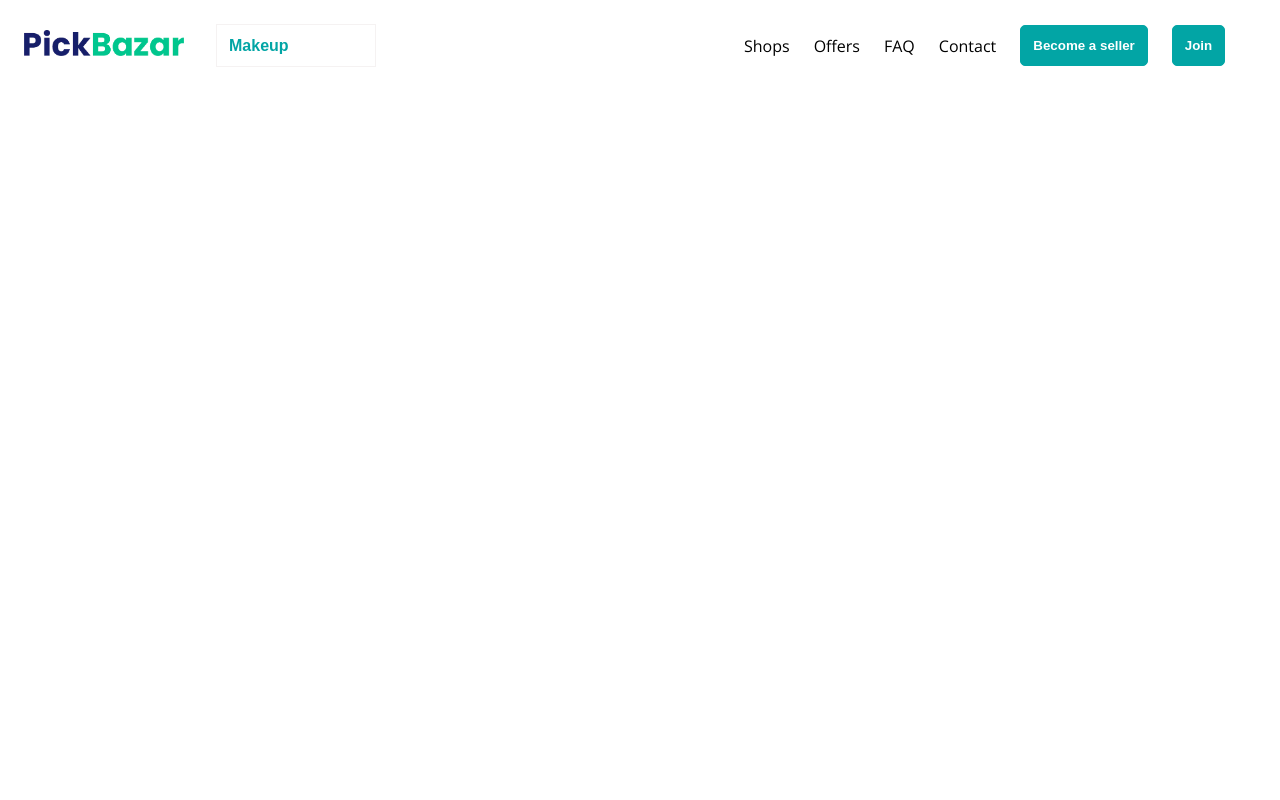
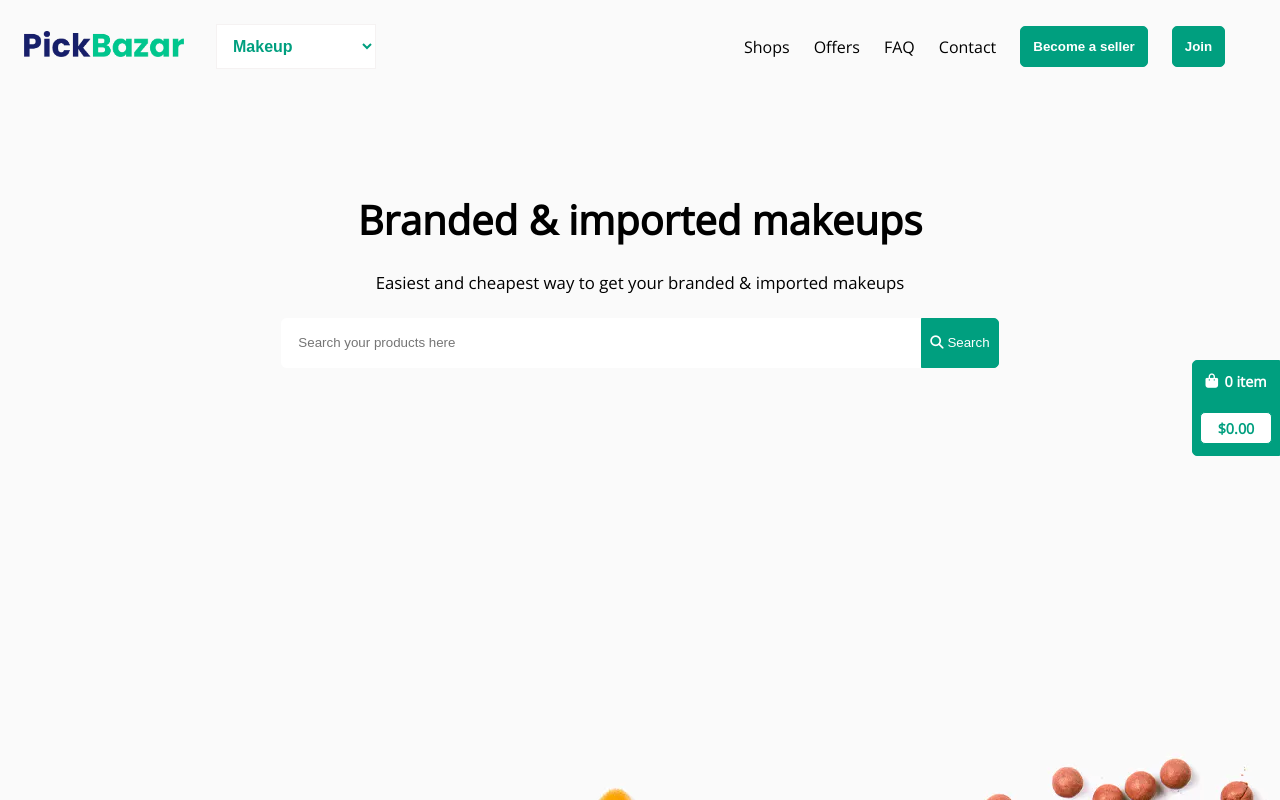
Before and after one commit to balavignesh111/pick-bazar, a plain HTML site: page index.html in a window 1280 px wide. Drawn offline with nearby package versions, Linux system fonts and the light colour scheme.

Commit message:
legend of header part is done

```diff
--- a/index.html
+++ b/index.html
@@ -3,20 +3,20 @@
 <head>
   <meta charset="UTF-8">
   <meta name="viewport" content="width=device-width, initial-scale=1.0">
-  <title>pick bazar</title>
+  <title>pickbazar</title>
   <link rel="stylesheet" href="style.css">
   <link rel="stylesheet" href="https://cdnjs.cloudflare.com/ajax/libs/font-awesome/6.4.0/css/all.min.css" integrity="sha512-iecdLmaskl7CVkqkXNQ/ZH/XLlvWZOJyj7Yy7tcenmpD1ypASozpmT/E0iPtmFIB46ZmdtAc9eNBvH0H/ZpiBw==" crossorigin="anonymous" referrerpolicy="no-referrer" />
 </head>
 <body>
   <header class="header">
-    <div class="header-left">
+    <navbar class="navbar">
+      <div class="navbar-left">
         <div class="logo">
           <img src="./image/PickBazar.webp" alt="logo">
         </div>
         <div class="select-option">
-        <select id="header-menu">
-          <option value="makeup">Makeup
-             <i class="fa-solid fa-caret-down"></i></option>
+          <select id="navbar-menu">
+            <option value="makeup">Makeup</option>
             <option value="Grocery">Grocery</option>
             <option value="Bakery">Bakery</option>
             <option value="Clothing">Clothing</option>
@@ -26,7 +26,7 @@
           </select>
         </div>
       </div>
-    <div class="header-right">
+      <div class="navbar-right">
         <a href="#" class="Shops">Shops</a>
         <a href="#">Offers</a>
         <a href="#">FAQ</a>
@@ -34,7 +34,27 @@
         <button class="become-a-seller btn">Become a seller</button>
         <button class="join btn">Join</button>
       </div>
+    </navbar>
+    <div class="legend-container">
+      <h1 class="legend-title">Branded & imported makeups</h1>
+      <p class="legend-description">Easiest and cheapest way to get your branded & imported makeups</p>
+      <div class="search-area">
+        <input
+          type="text" id="search-for-products"
+          placeholder="Search your products here">
+        <button class="search-btn"><i class="fa-solid fa-magnifying-glass"></i> Search</button>
+      </div>
+    </div>
+  </header>
+  <div class="selected-item">
+    <div class="items">
+      <i class="fa-sharp fa-solid fa-bag-shopping"></i>
+      <span>0 item</span>
+    </div>
+    <div class="item-value">
+      <span>$0.00</span>
+    </div>
+  </div>
 
-  </header>
 </body>
 </html>
--- a/style.css
+++ b/style.css
@@ -1,7 +1,8 @@
 @import url('https://fonts.googleapis.com/css2?family=Open+Sans&display=swap');
 
 :root{
-  --clr-green: rgb(2,165,165);
+  --clr-green: rgb(0,159,127);
+  --clr-header-bg: rgb(250,250,250);
 }
 
 *{
@@ -31,15 +32,21 @@ body{
 }
 
 .header{
+  background: url(./image/makeup.webp);
+  height: 100vh;
+}
+
+.navbar{
+  position: fixed;
   width: 100%;
-  padding: 1.5rem;
-  background-color: white;
+  padding: 1.5rem 1.5rem 0.5rem 1.5rem;
+  background-color: none;
   display: flex;
   flex-direction: row;
   justify-content: space-between;
 }
 
-.header-left{
+.navbar-left{
   width: 23rem;
   display: flex;
   flex-direction: row;
@@ -47,7 +54,7 @@ body{
   gap: 2rem;
 }
 
-.header-right{
+.navbar-right{
   width: 32rem;
   display: flex;
   flex-direction: row;
@@ -55,7 +62,7 @@ body{
   gap: 1.5rem;
 }
 
-.header-right a{
+.navbar-right a{
   text-decoration: none;
   color: black;
 }
@@ -69,8 +76,8 @@ body{
   border-radius: 5px;
 }
 
-#header-menu{
-  appearance: none;
+#navbar-menu{
+  /* appearance: none; */
   color: var(--clr-green);
   font-size: 1rem;
   font-weight: 900;
@@ -80,3 +87,91 @@ body{
   border: 1px solid rgb(245, 242, 242);
   outline: none;
 }
+
+.navbar-right a:hover{
+  color: var(--clr-green);
+}
+
+/* item container */
+.selected-item{
+  font-size: 0.9rem;
+  font-weight: 900;
+  width: 5.5rem;
+  height: 6rem;
+  background-color: var(--clr-green);
+  color: white;
+  position: absolute;
+  right: 0;
+  top: 45%;
+  display: flex;
+  flex-direction: column;
+  justify-content: space-around;
+  align-items: center;
+  border: 1px solid var(--clr-green);
+  border-top-left-radius: 5px;
+  border-bottom-left-radius: 5px;
+}
+
+.item-value{
+  width: 4.5rem;
+  height: 2rem;
+  background-color: white;
+  color: var(--clr-green);
+  border: 1px solid var(--clr-green);
+  border-radius: 5px;
+  display: flex;
+  flex-direction: column;
+  justify-content: center;
+  align-items: center;
+}
+
+.items{
+  display: flex;
+  justify-content: space-around;
+  align-items: center;
+  gap: 0.4rem;
+}
+
+/* legend-container starts here!!! */
+.legend-container{
+  width: 100%;
+  padding-top: 12rem;
+  display: flex;
+  flex-direction: column;
+  justify-content: center;
+  align-items: center;
+  gap: 1.5rem;
+}
+
+.legend-description{
+  font-size: 1.05rem;
+  font-weight: 400;
+}
+
+.legend-title{
+  font-size: 2.5rem;
+  font-weight: 900;
+}
+
+.search-area{
+  display: flex;
+  justify-content: center;
+}
+
+#search-for-products{
+  width: 40rem;
+  height: 3.1rem;
+  padding-left: 1rem;
+  border: 1px solid white;
+  border-top-left-radius: 5px;
+  border-bottom-left-radius: 5px;
+}
+
+.search-btn{
+  background-color: var(--clr-green);
+  color: white;
+  padding: 1rem 0.5rem;
+  border: 1px solid var(--clr-green);
+  border-top-right-radius: 5px;
+  border-bottom-right-radius: 5px;
+}
```
Also changed, not shown: image/makeup.webp (added). Lines whose indentation alone changed are shown as unchanged.
